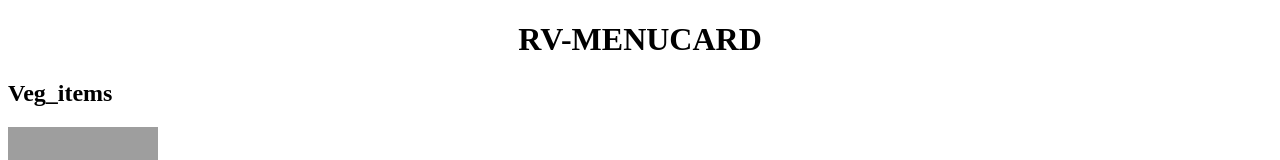
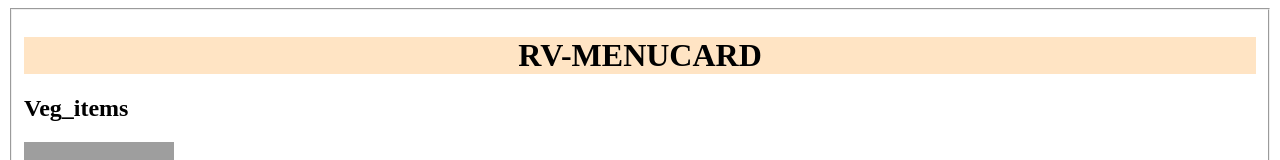
Before and after one commit to Raghuram27r/restaurant, a plain HTML site: page rv-menucard.html in a window 1280 px wide. Shown: the top 160 px of the page. Drawn offline with Linux system fonts and the light colour scheme; grey boxes are pictures that could not be loaded.

Commit message:
Update rv-menucard.html

```diff
--- a/rv-menucard.html
+++ b/rv-menucard.html
@@ -6,13 +6,16 @@
     <title>Document</title>
 </head>
 <body>
-    <h1 align="center">RV-MENUCARD</h1>
+    <fieldset>
+
+    <h1 style="background-color: bisque;" align="center">RV-MENUCARD</h1>
     <h2>Veg_items</h2>
     <a href="./rv-veg.html"><img height="150" width="150" src="https://media-assets.swiggy.com/swiggy/image/upload/f_auto,q_auto,fl_lossy/a0ctzacxu9o7vi3psedw"/><br>click here</a><br>
     <h2>Non_veg_items</h2>
     <a href="./rv-non_veg.html"><img height="150" width="150" src="https://cdn.siasat.com/wp-content/uploads/2023/11/hyderabadi-thali.jpg"/><br>click here</a>
     <h2>Chinese_item</h2>
     <a href="./rv-chinese.html"><img height="150" width="150" src="https://c8.alamy.com/comp/2G21AXJ/chinese-food-and-asian-cuisine-menu-dishes-vector-lunch-and-dinner-meals-plates-chinese-cuisine-traditional-peking-duck-with-sweet-and-sour-pork-fr-2G21AXJ.jpg"/><br>click here</a>
+</fieldset>
 </body>
 </html>
 </body>
```
